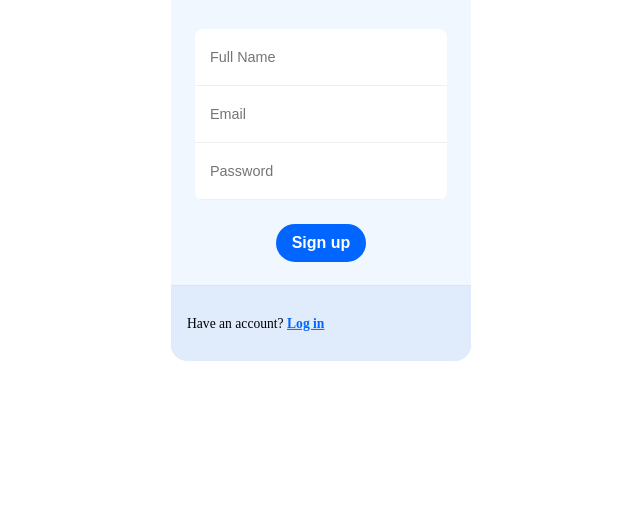
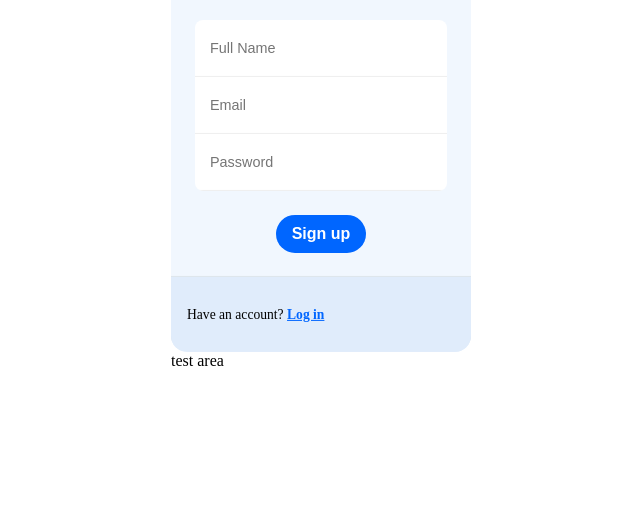
Before and after one commit to Swornim-stha/shresthaswornim, a plain HTML site: page index.html in a window 1280 px wide. Shown: the part 277-800 px from the top of the page, without its empty margins (327-967 px from the left). Drawn offline with Linux system fonts and the light colour scheme.

Commit message:
test subject

```diff
--- a/index.html
+++ b/index.html
@@ -22,6 +22,7 @@
       <p>Have an account? <a href="https://www.swornimstha.com.np/">Log in</a> </p>
     </div>
     </div>
+    <footer>test area</footer>
 </body>
 
 </html>
```
